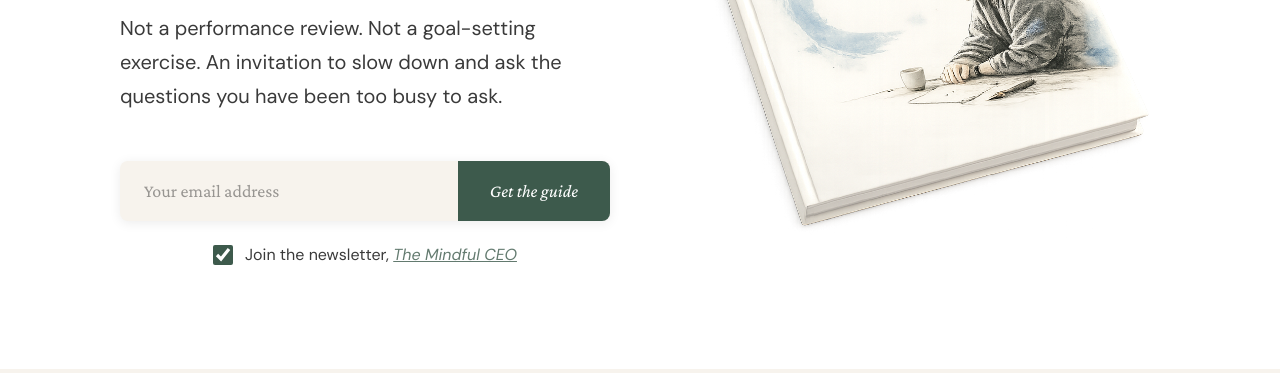
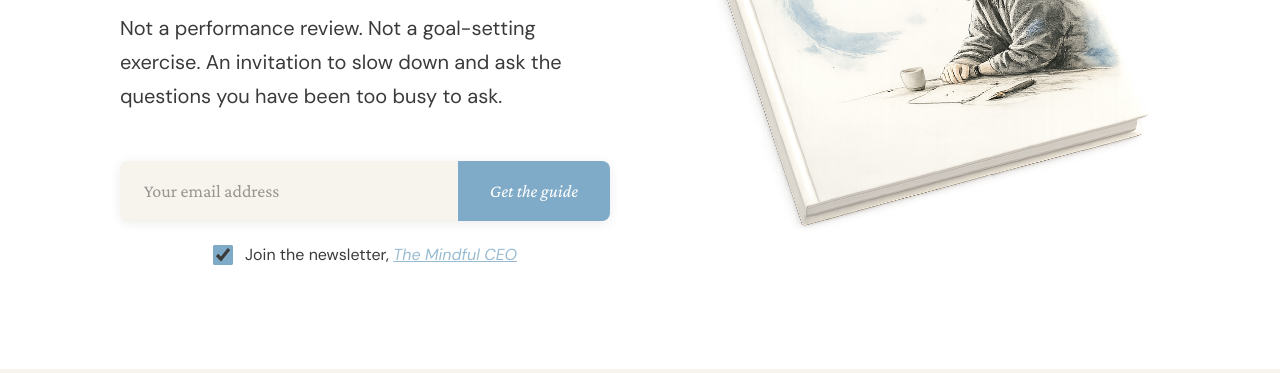
Before and after one commit to onyras/annual_review, a website: page index.html in a window 1280 px wide. Shown: the part 427-800 px from the top of the page. Drawn offline with nearby package versions, Linux system fonts and the light colour scheme.

Commit message:
Change buttons and checkboxes to brand blue

```diff
--- a/styles.css
+++ b/styles.css
@@ -397,7 +397,7 @@ opacity: 0.4;
 }
 .form-row button {
 padding: 20px 32px;
-background-color: #3d5a4c;
+background-color: var(--blue);
 color: var(--white);
 border: none;
 font-family: 'Crimson Pro', serif;
@@ -408,7 +408,7 @@ transition: background-color 0.2s;
 white-space: nowrap;
 }
 .form-row button:hover {
-background-color: #2d4a3c;
+background-color: #6a9ab8;
 }
 .checkbox-row {
 display: flex;
@@ -422,7 +422,7 @@ cursor: pointer;
 .checkbox-row input[type="checkbox"] {
 width: 20px;
 height: 20px;
-accent-color: #3d5a4c;
+accent-color: var(--blue);
 cursor: pointer;
 }
 .checkbox-row span {
@@ -430,7 +430,7 @@ color: var(--black);
 opacity: 0.8;
 }
 .checkbox-row a {
-color: #3d5a4c;
+color: var(--blue);
 text-decoration: underline;
 }
 .checkbox-row a em {
```
